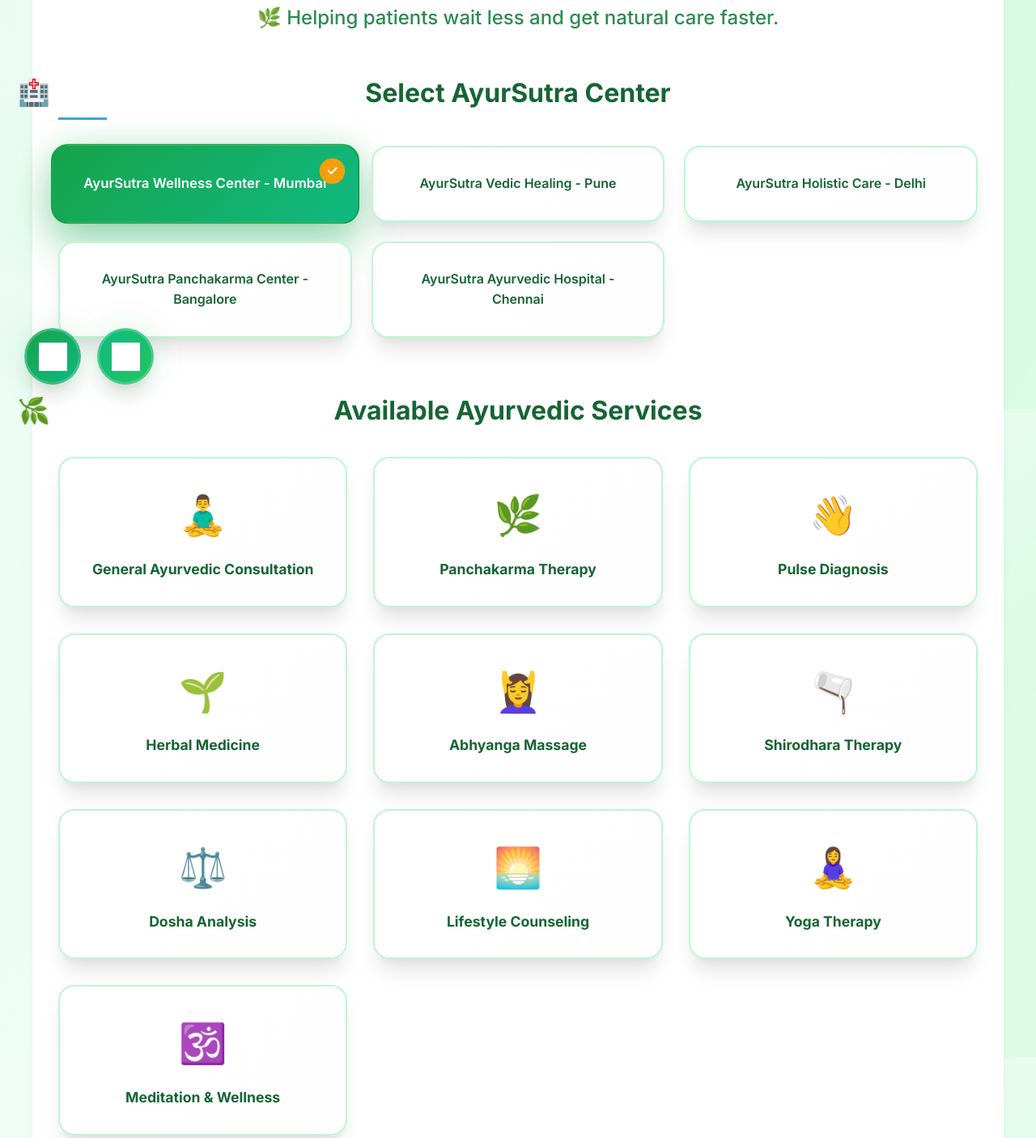
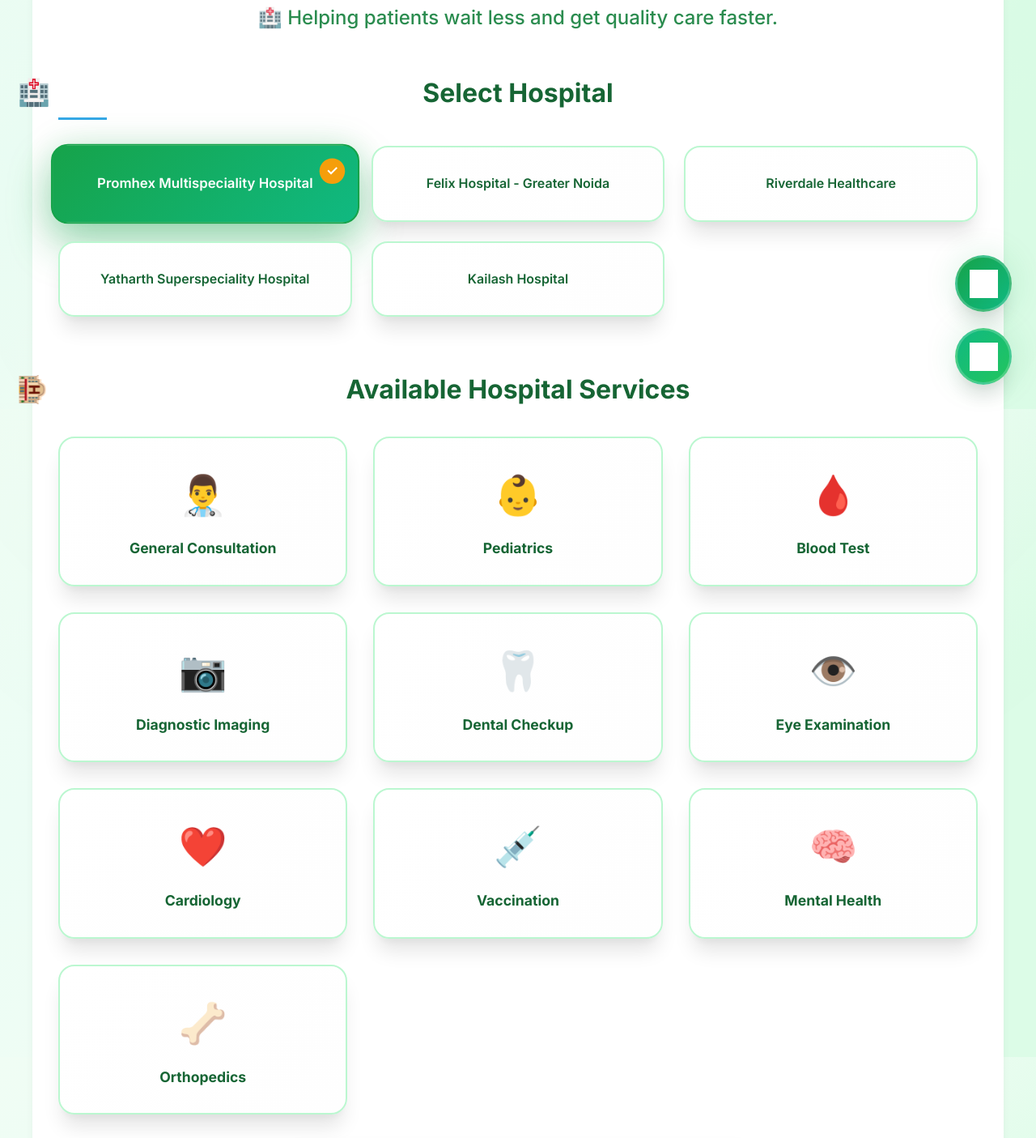
Before and after one commit to Utkarsh5444/queuecare-backend, a website: page public/user.html in a window 1280 px wide. Shown: the part 295-1700 px from the top of the page at 81% size. Drawn offline with Linux system fonts and the light colour scheme; no server answers.

Commit message:
Update user.html

```diff
--- a/public/user.html
+++ b/public/user.html
@@ -49,7 +49,7 @@
       position: relative !important;
     }
 
-    /* Floating Background Elements */
+    /* Updated Floating Background Elements */
     body::before {
       content: '';
       position: fixed;
@@ -64,15 +64,40 @@
     }
 
     body::after {
-      content: '🌿';
+      content: '🏥';
       position: fixed;
-      top: 10%;
-      right: 5%;
-      font-size: 120px;
+      top: 15%;
+      right: 8%;
+      font-size: 100px;
+      opacity: 0.06;
+      pointer-events: none;
+      z-index: -1;
+      animation: gentle-sway 15s ease-in-out infinite;
+    }
+
+    /* Additional floating elements */
+    .floating-element-1::before {
+      content: '💊';
+      position: fixed;
+      top: 60%;
+      left: 5%;
+      font-size: 80px;
+      opacity: 0.04;
+      pointer-events: none;
+      z-index: -1;
+      animation: gentle-float 20s ease-in-out infinite;
+    }
+
+    .floating-element-2::before {
+      content: '🩺';
+      position: fixed;
+      bottom: 20%;
+      right: 3%;
+      font-size: 90px;
       opacity: 0.05;
       pointer-events: none;
       z-index: -1;
-      animation: gentle-sway 15s ease-in-out infinite;
+      animation: gentle-bounce 18s ease-in-out infinite;
     }
 
     @keyframes float {
@@ -83,6 +108,16 @@
     @keyframes gentle-sway {
       0%, 100% { transform: rotate(-2deg); }
       50% { transform: rotate(2deg); }
+    }
+
+    @keyframes gentle-float {
+      0%, 100% { transform: translateY(0px) rotate(-1deg); }
+      50% { transform: translateY(-15px) rotate(1deg); }
+    }
+
+    @keyframes gentle-bounce {
+      0%, 100% { transform: translateY(0px) scale(1); }
+      50% { transform: translateY(-10px) scale(1.02); }
     }
 
     /* Navigation - Premium Design */
@@ -388,7 +423,7 @@
     }
 
     .services-title::before {
-      content: '🌿';
+      content: '🏨';
       position: absolute;
       left: -50px;
       top: 50%;
@@ -639,7 +674,7 @@
       z-index: 10 !important;
     }
 
-    /* Floating Action Buttons - Next Level */
+    /* Enhanced Floating Action Buttons - Repositioned */
     .voice-assistant, .video-call-btn {
       position: fixed !important;
       width: 70px !important;
@@ -655,15 +690,15 @@
     }
 
     .voice-assistant {
-      bottom: 30px !important;
-      left: 30px !important;
+      bottom: 120px !important;
+      right: 30px !important;
       background: linear-gradient(135deg, var(--primary-green), var(--emerald)) !important;
       animation: voice-pulse 2s infinite;
     }
 
     .video-call-btn {
       bottom: 30px !important;
-      left: 120px !important;
+      right: 30px !important;
       background: linear-gradient(135deg, var(--emerald), var(--primary-green-light)) !important;
       animation: video-pulse 2s infinite 0.5s;
     }
@@ -702,6 +737,13 @@
       box-shadow: var(--soft-shadow) !important;
     }
 
+    /* Add floating elements */
+    .floating-element-1, .floating-element-2 {
+      position: fixed;
+      pointer-events: none;
+      z-index: -1;
+    }
+
     /* Responsive Design */
     @media (max-width: 768px) {
       h1 { font-size: 2.5rem !important; }
@@ -710,6 +752,8 @@
       .services-grid { grid-template-columns: repeat(auto-fit, minmax(250px, 1fr)) !important; }
       .hospital-list { grid-template-columns: 1fr !important; }
       .form-container { margin: 2rem 1rem !important; padding: 2rem !important; }
+      .voice-assistant { bottom: 120px !important; right: 20px !important; }
+      .video-call-btn { bottom: 30px !important; right: 20px !important; }
     }
 
     /* Smooth scroll behavior */
@@ -719,6 +763,10 @@
   </style>
 </head>
 <body>
+<!-- Floating Elements -->
+<div class="floating-element-1"></div>
+<div class="floating-element-2"></div>
+
 <!-- Navigation -->
 <nav>
   <div class="logo">
@@ -738,51 +786,51 @@
 </nav>
 <!-- Main Content -->
 <main>
-  <h1>Digital Queue for Ayurvedic Healthcare</h1>
-  <p class="subtitle">🌿 Helping patients wait less and get natural care faster.</p>
+  <h1>Digital Queue for Healthcare</h1>
+  <p class="subtitle">🏥 Helping patients wait less and get quality care faster.</p>
   <!-- Hospital Selection -->
   <section class="hospital-selection">
-    <h2 class="section-title">Select AyurSutra Center</h2>
+    <h2 class="section-title">Select Hospital</h2>
     <div class="hospital-list">
-      <div class="hospital-card active">AyurSutra Wellness Center - Mumbai</div>
-      <div class="hospital-card">AyurSutra Vedic Healing - Pune</div>
-      <div class="hospital-card">AyurSutra Holistic Care - Delhi</div>
-      <div class="hospital-card">AyurSutra Panchakarma Center - Bangalore</div>
-      <div class="hospital-card">AyurSutra Ayurvedic Hospital - Chennai</div>
+      <div class="hospital-card active">Promhex Multispeciality Hospital</div>
+      <div class="hospital-card">Felix Hospital - Greater Noida</div>
+      <div class="hospital-card">Riverdale Healthcare</div>
+      <div class="hospital-card">Yatharth Superspeciality Hospital</div>
+      <div class="hospital-card">Kailash Hospital</div>
     </div>
   </section>
   <!-- Services Section -->
   <section class="services-section">
     <div class="services-header">
-      <h2 class="services-title">Available Ayurvedic Services</h2>
+      <h2 class="services-title">Available Hospital Services</h2>
         </div>
         <div class="dropdown-list" id="serviceList" style="display: none;">
           <div class="dropdown-item" data-value="all">All Services</div>
-          <div class="dropdown-item" data-value="general">General Ayurvedic Consultation</div>
-          <div class="dropdown-item" data-value="panchakarma">Panchakarma Therapy</div>
-          <div class="dropdown-item" data-value="pulse-diagnosis">Pulse Diagnosis (Nadi Pariksha)</div>
-          <div class="dropdown-item" data-value="herbal-medicine">Herbal Medicine Consultation</div>
-          <div class="dropdown-item" data-value="abhyanga">Abhyanga (Oil Massage)</div>
-          <div class="dropdown-item" data-value="shirodhara">Shirodhara Therapy</div>
-          <div class="dropdown-item" data-value="dosha-analysis">Dosha Analysis</div>
-          <div class="dropdown-item" data-value="lifestyle-counseling">Ayurvedic Lifestyle Counseling</div>
-          <div class="dropdown-item" data-value="yoga-therapy">Yoga Therapy</div>
-          <div class="dropdown-item" data-value="meditation">Meditation & Wellness</div>
+          <div class="dropdown-item" data-value="general">General Consultation</div>
+          <div class="dropdown-item" data-value="pediatrics">Pediatrics</div>
+          <div class="dropdown-item" data-value="blood-test">Blood Test</div>
+          <div class="dropdown-item" data-value="imaging">Diagnostic Imaging</div>
+          <div class="dropdown-item" data-value="dental">Dental Checkup</div>
+          <div class="dropdown-item" data-value="eye">Eye Examination</div>
+          <div class="dropdown-item" data-value="cardiology">Cardiology</div>
+          <div class="dropdown-item" data-value="vaccination">Vaccination</div>
+          <div class="dropdown-item" data-value="mental-health">Mental Health</div>
+          <div class="dropdown-item" data-value="orthopedics">Orthopedics</div>
         </div>
       </div>
     </div>
-    <h2 class="services-title">Available Ayurvedic Services</h2>
+    <h2 class="services-title">Available Hospital Services</h2>
     <div class="services-grid">
-      <div class="service-card" data-service="general"><div class="service-icon">🧘‍♂️</div><div class="service-name">General Ayurvedic Consultation</div></div>
-      <div class="service-card" data-service="panchakarma"><div class="service-icon">🌿</div><div class="service-name">Panchakarma Therapy</div></div>
-      <div class="service-card" data-service="pulse-diagnosis"><div class="service-icon">👋</div><div class="service-name">Pulse Diagnosis</div></div>
-      <div class="service-card" data-service="herbal-medicine"><div class="service-icon">🌱</div><div class="service-name">Herbal Medicine</div></div>
-      <div class="service-card" data-service="abhyanga"><div class="service-icon">💆‍♀️</div><div class="service-name">Abhyanga Massage</div></div>
-      <div class="service-card" data-service="shirodhara"><div class="service-icon">🫗</div><div class="service-name">Shirodhara Therapy</div></div>
-      <div class="service-card" data-service="dosha-analysis"><div class="service-icon">⚖️</div><div class="service-name">Dosha Analysis</div></div>
-      <div class="service-card" data-service="lifestyle-counseling"><div class="service-icon">🌅</div><div class="service-name">Lifestyle Counseling</div></div>
-      <div class="service-card" data-service="yoga-therapy"><div class="service-icon">🧘‍♀️</div><div class="service-name">Yoga Therapy</div></div>
-      <div class="service-card" data-service="meditation"><div class="service-icon">🕉️</div><div class="service-name">Meditation & Wellness</div></div>
+      <div class="service-card" data-service="general"><div class="service-icon">👨‍⚕️</div><div class="service-name">General Consultation</div></div>
+      <div class="service-card" data-service="pediatrics"><div class="service-icon">👶</div><div class="service-name">Pediatrics</div></div>
+      <div class="service-card" data-service="blood-test"><div class="service-icon">🩸</div><div class="service-name">Blood Test</div></div>
+      <div class="service-card" data-service="imaging"><div class="service-icon">📷</div><div class="service-name">Diagnostic Imaging</div></div>
+      <div class="service-card" data-service="dental"><div class="service-icon">🦷</div><div class="service-name">Dental Checkup</div></div>
+      <div class="service-card" data-service="eye"><div class="service-icon">👁️</div><div class="service-name">Eye Examination</div></div>
+      <div class="service-card" data-service="cardiology"><div class="service-icon">❤️</div><div class="service-name">Cardiology</div></div>
+      <div class="service-card" data-service="vaccination"><div class="service-icon">💉</div><div class="service-name">Vaccination</div></div>
+      <div class="service-card" data-service="mental-health"><div class="service-icon">🧠</div><div class="service-name">Mental Health</div></div>
+      <div class="service-card" data-service="orthopedics"><div class="service-icon">🦴</div><div class="service-name">Orthopedics</div></div>
     </div>
   </section>
   <!-- Queue Form -->
@@ -790,28 +838,28 @@
     <input type="text" id="name" placeholder="Your name" />
     <input type="text" id="phone" placeholder="Phone number" />
     <input type="date" id="appointmentDate" />
-    <button onclick="joinQueue()">🌿 Join Ayurvedic Queue</button>
+    <button onclick="joinQueue()">🏥 Join Hospital Queue</button>
     <button id="leaveBtn" onclick="leaveQueue()" style="display:none;">Leave Queue</button>
     <p id="positionMsg"></p>
   </div>
   <!-- Ticket Display -->
   <div id="ticket" style="display:none;">
-    <h2>🎫 Your AyurSutra Appointment Ticket</h2>
+    <h2>🎫 Your Hospital Appointment Ticket</h2>
     <p><strong>Name:</strong> <span id="ticketName"></span></p>
     <p><strong>Phone:</strong> <span id="ticketPhone"></span></p>
     <p><strong>Date:</strong> <span id="ticketDate"></span></p>
     <p><strong>Queue Number:</strong> <span id="ticketPosition"></span></p>
     <img id="qrCode" alt="QR Code" />
-    <button id="printBtn" onclick="printTicket()">🖨️ Print Ayurvedic Ticket</button>
+    <button id="printBtn" onclick="printTicket()">🖨️ Print Hospital Ticket</button>
       <a id="waBtn" href="#" target="_blank" style="display:block; margin-top:10px;">📱 Send via WhatsApp</a>
   </div>
 </main>
 <!-- Voice Assistant Button -->
   <div class="voice-assistant" onclick="startVoiceAssistant()">
-    <img src="voice.png" alt="Ayurvedic Voice Assistant" />
+    <img src="voice.png" alt="Voice Assistant" />
   </div>
 <!-- Video Call Button -->
-<a href="https://videocall-6nuu.onrender.com/patient.html" target="_blank" class="video-call-btn" title="Join Ayurvedic Consultation">
+<a href="https://videocall-6nuu.onrender.com/patient.html" target="_blank" class="video-call-btn" title="Join Video Consultation">
   <img src="video.png" alt="Video Consultation" />
 </a>
 <!-- Firebase SDK -->
```
